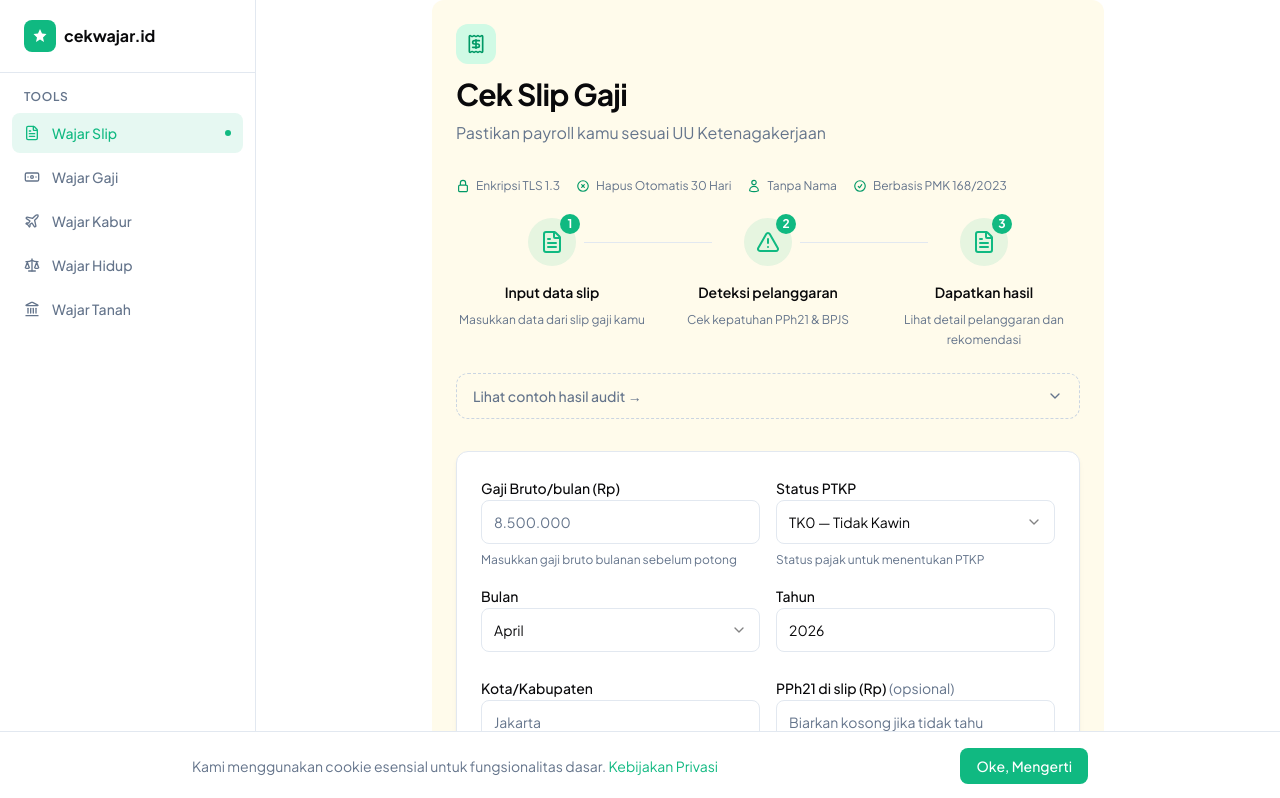
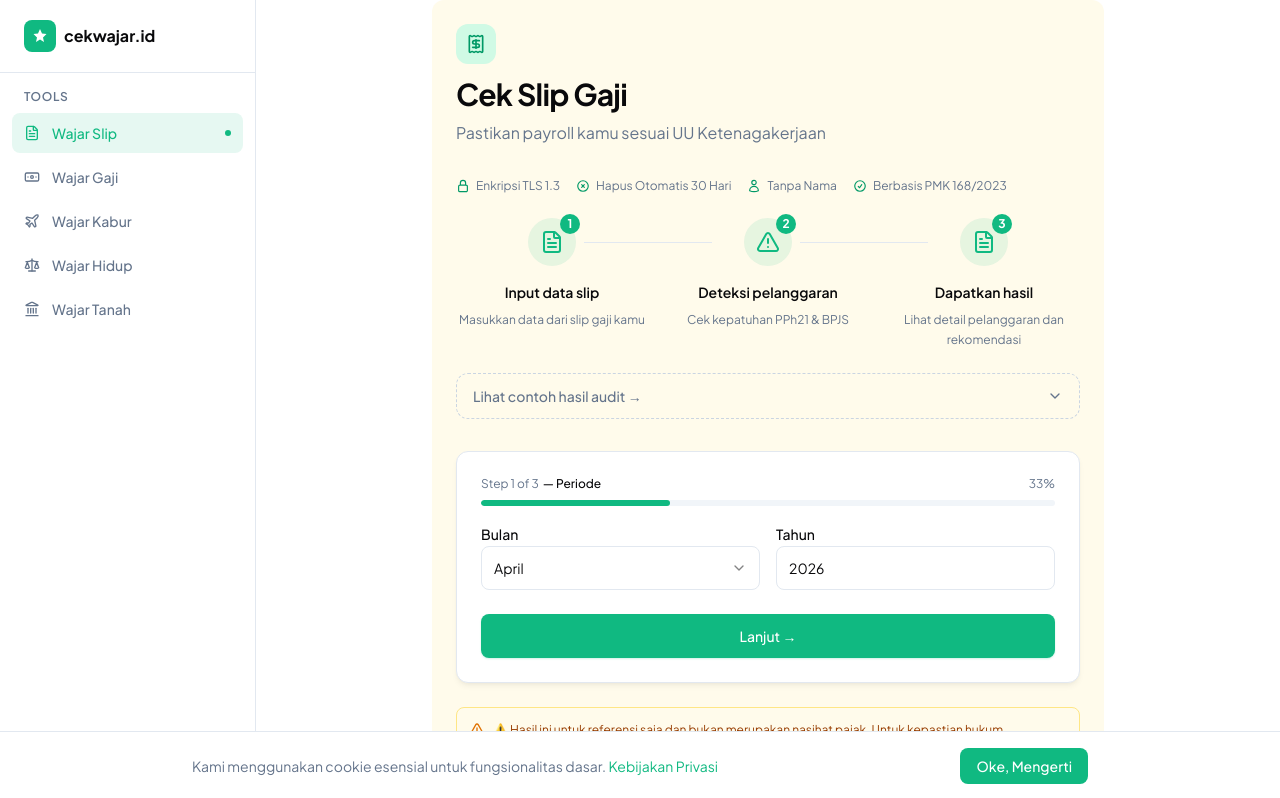
Before and after one commit to Bashara-aina/cekwajar.id, a Next.js app: page /slip in a window 1280 px wide. Shown: the top 798 px of the page. Built offline with nearby package versions, Linux system fonts and the light colour scheme.

Commit message:
feat(cekwajar): wire FormProgress 3-step wizard in slip page, fix responsive layouts

```diff
--- a/app/(wajar)/gaji/page.tsx
+++ b/app/(wajar)/gaji/page.tsx
@@ -191,7 +191,7 @@ export default function GajiPage() {
               />
             </div>
 
-            <div className="grid grid-cols-2 gap-4">
+            <div className="grid grid-cols-1 sm:grid-cols-2 gap-4">
               <div className="space-y-2">
                 <Label htmlFor="city">Kota</Label>
                 <Select value={form.city} onValueChange={(v) => setForm({ ...form, city: v })}>
@@ -268,7 +268,7 @@ export default function GajiPage() {
                 </CardContent>
               </Card>
 
-              <div className="grid grid-cols-3 gap-3">
+              <div className="grid grid-cols-1 sm:grid-cols-3 gap-3">
                 {[
                   { label: "P50", value: result.benchmark.benchmark.gross_p50 },
                   { label: "P75", value: result.benchmark.benchmark.gross_p75 },
--- a/app/(wajar)/hidup/page.tsx
+++ b/app/(wajar)/hidup/page.tsx
@@ -144,7 +144,7 @@ export default function HidupPage() {
           />
         </div>
 
-        <div className="grid grid-cols-2 gap-4">
+        <div className="grid grid-cols-1 sm:grid-cols-2 gap-4">
           <div>
             <label className="block text-sm font-medium text-gray-700 mb-1">
               Jumlah Keluarga
--- a/app/(wajar)/kabur/page.tsx
+++ b/app/(wajar)/kabur/page.tsx
@@ -78,7 +78,7 @@ export default function KaburPage() {
       <Card>
         <CardContent className="p-6">
           <form onSubmit={handleSubmit} className="space-y-4">
-            <div className="grid grid-cols-2 gap-4">
+            <div className="grid grid-cols-1 sm:grid-cols-2 gap-4">
               <div className="space-y-2">
                 <Label htmlFor="current_city">Kota Sekarang</Label>
                 <Select
@@ -192,7 +192,7 @@ function KaburResult({ result }: { result: Record<string, unknown> }) {
       </Card>
 
       {/* Side-by-side comparison */}
-      <div className="grid grid-cols-2 gap-4">
+      <div className="grid grid-cols-1 sm:grid-cols-2 gap-4">
         {[
           { city: current, label: "Kota Sekarang" },
           { city: target, label: "Kota Target" },
--- a/app/(wajar)/slip/page.tsx
+++ b/app/(wajar)/slip/page.tsx
@@ -3,6 +3,7 @@
 import { useState } from "react";
 import { ResultCard } from "@/components/ResultCard";
 import { FileText, AlertTriangle, Receipt, ChevronLeft } from "lucide-react";
+import { FormProgress } from "@/components/FormProgress";
 import { PageHeader } from "@/components/PageHeader";
 import { TrustBadges } from "@/components/TrustBadges";
 import { HowItWorks } from "@/components/HowItWorksTool";
@@ -49,15 +50,25 @@ const MONTHS = Array.from({ length: 12 }, (_, i) => i + 1).map((m) => ({
 }));
 
 export default function WajarSlipPage() {
+  const [currentStep, setCurrentStep] = useState(1);
   const [loading, setLoading] = useState(false);
   const [result, setResult] = useState<PayslipResult | null>(null);
   const [error, setError] = useState<string | null>(null);
+
+  function handleNextStep() {
+    if (currentStep < 3) setCurrentStep((s) => s + 1);
+  }
+
+  function handlePrevStep() {
+    if (currentStep > 1) setCurrentStep((s) => s - 1);
+  }
 
   async function handleSubmit(e: React.FormEvent<HTMLFormElement>) {
     e.preventDefault();
     setLoading(true);
     setError(null);
     setResult(null);
+    setCurrentStep(1);
 
     const form = e.currentTarget;
     const data: PayslipInput = {
@@ -129,6 +140,48 @@ export default function WajarSlipPage() {
             className="space-y-4"
             aria-label="Form perhitungan PPh21"
           >
+            <FormProgress
+              currentStep={currentStep}
+              totalSteps={3}
+              labels={["Periode", "Data Pendapatan", "Verifikasi"]}
+            />
+
+            {currentStep === 1 && (
+              <div className="grid grid-cols-1 sm:grid-cols-2 gap-4">
+                <div className="space-y-2">
+                  <Label htmlFor="month">Bulan</Label>
+                  <Select name="month" defaultValue={String(new Date().getMonth() + 1)} disabled={loading}>
+                    <SelectTrigger id="month">
+                      <SelectValue />
+                    </SelectTrigger>
+                    <SelectContent>
+                      {MONTHS.map((m) => (
+                        <SelectItem key={m.value} value={String(m.value)}>
+                          {m.label}
+                        </SelectItem>
+                      ))}
+                    </SelectContent>
+                  </Select>
+                </div>
+
+                <div className="space-y-2">
+                  <Label htmlFor="year">Tahun</Label>
+                  <Input
+                    id="year"
+                    name="year"
+                    type="number"
+                    required
+                    min={2020}
+                    max={2030}
+                    inputMode="numeric"
+                    defaultValue={new Date().getFullYear()}
+                    disabled={loading}
+                  />
+                </div>
+              </div>
+            )}
+
+            {currentStep === 2 && (
               <div className="grid grid-cols-1 sm:grid-cols-2 gap-4">
                 <div className="space-y-2">
                   <Label htmlFor="gross_monthly">Gaji Bruto/bulan (Rp)</Label>
@@ -167,37 +220,7 @@ export default function WajarSlipPage() {
                   </p>
                 </div>
 
-              <div className="space-y-2">
-                <Label htmlFor="month">Bulan</Label>
-                <Select name="month" defaultValue={String(new Date().getMonth() + 1)} disabled={loading}>
-                  <SelectTrigger id="month">
-                    <SelectValue />
-                  </SelectTrigger>
-                  <SelectContent>
-                    {MONTHS.map((m) => (
-                      <SelectItem key={m.value} value={String(m.value)}>
-                        {m.label}
-                      </SelectItem>
-                    ))}
-                  </SelectContent>
-                </Select>
-              </div>
-
-              <div className="space-y-2">
-                <Label htmlFor="year">Tahun</Label>
-                <Input
-                  id="year"
-                  name="year"
-                  type="number"
-                  required
-                  min={2020}
-                  max={2030}
-                  defaultValue={new Date().getFullYear()}
-                  disabled={loading}
-                />
-              </div>
-
-              <div className="space-y-2">
+                <div className="space-y-2 sm:col-span-2">
                   <Label htmlFor="city">Kota/Kabupaten</Label>
                   <Input
                     id="city"
@@ -212,7 +235,11 @@ export default function WajarSlipPage() {
                     Kota tempat bekerja
                   </p>
                 </div>
+              </div>
+            )}
 
+            {currentStep === 3 && (
+              <div className="grid grid-cols-1 gap-4">
                 <div className="space-y-2">
                   <Label htmlFor="reported_pph21">PPh21 di slip (Rp) <span className="text-muted-foreground font-normal">(opsional)</span></Label>
                   <Input
@@ -228,7 +255,6 @@ export default function WajarSlipPage() {
                   <p id="reported_pph21_hint" className="text-xs text-muted-foreground">
                     Isi jika ingin dibandingkan dengan perhitungan sistem
                   </p>
-              </div>
                 </div>
 
                 <fieldset className="border-0 p-0 m-0 space-y-2">
@@ -255,15 +281,41 @@ export default function WajarSlipPage() {
                     </span>
                   </div>
                 </fieldset>
+              </div>
+            )}
 
+            <div className="flex gap-3">
+              {currentStep > 1 && (
+                <Button
+                  type="button"
+                  variant="outline"
+                  onClick={handlePrevStep}
+                  disabled={loading}
+                  className="flex-1"
+                >
+                  ← Kembali
+                </Button>
+              )}
+              {currentStep < 3 ? (
+                <Button
+                  type="button"
+                  onClick={handleNextStep}
+                  disabled={loading}
+                  className="flex-1"
+                >
+                  Lanjut →
+                </Button>
+              ) : (
                 <Button
                   type="submit"
                   disabled={loading}
-              className="w-full"
+                  className="flex-1"
                   aria-label={loading ? COPY.loading.slip : COPY.cta.cek_slip}
                 >
                   {loading ? COPY.loading.slip : COPY.cta.cek_slip}
                 </Button>
+              )}
+            </div>
           </form>
         </CardContent>
       </Card>
@@ -289,7 +341,7 @@ export default function WajarSlipPage() {
         <div className="space-y-4" aria-live="polite" aria-atomic="true" aria-label="Hasil audit slip gaji">
           <button
             type="button"
-            onClick={() => { setResult(null); setError(null); }}
+            onClick={() => { setResult(null); setError(null); setCurrentStep(1); }}
             className="flex items-center gap-1 text-sm text-muted-foreground hover:text-foreground transition-colors"
           >
             <ChevronLeft className="w-4 h-4" />
--- a/app/(wajar)/tanah/page.tsx
+++ b/app/(wajar)/tanah/page.tsx
@@ -123,7 +123,7 @@ export default function WajarTanahPage() {
         onSubmit={handleSubmit}
         className="bg-white rounded-xl border shadow-sm p-6 space-y-4"
       >
-        <div className="grid grid-cols-2 gap-4">
+        <div className="grid grid-cols-1 sm:grid-cols-2 gap-4">
           <label className="flex flex-col gap-1">
             <span className="text-sm font-medium text-gray-700">Kota</span>
             <input
```
Lines whose indentation alone changed are shown as unchanged.
